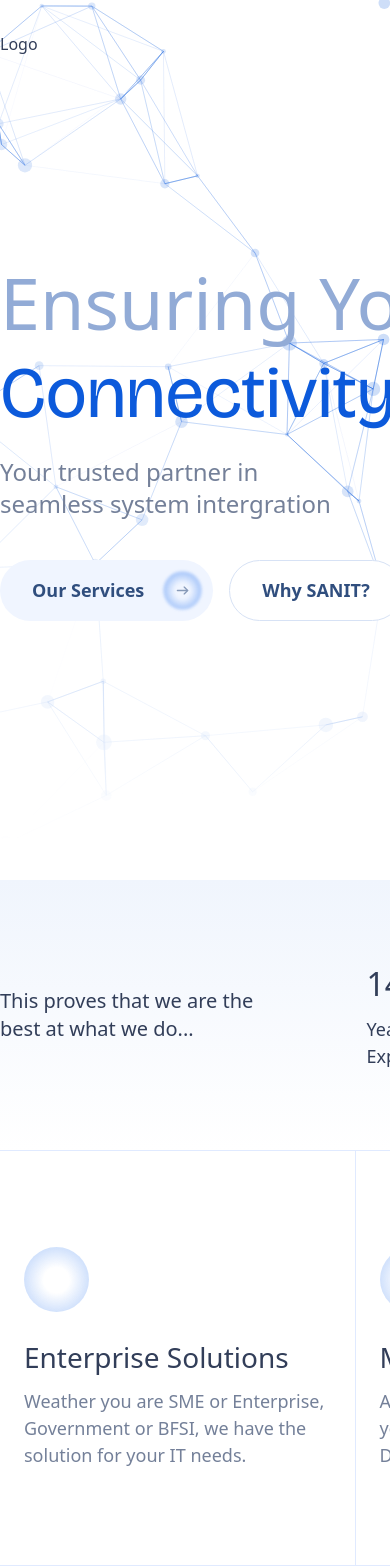
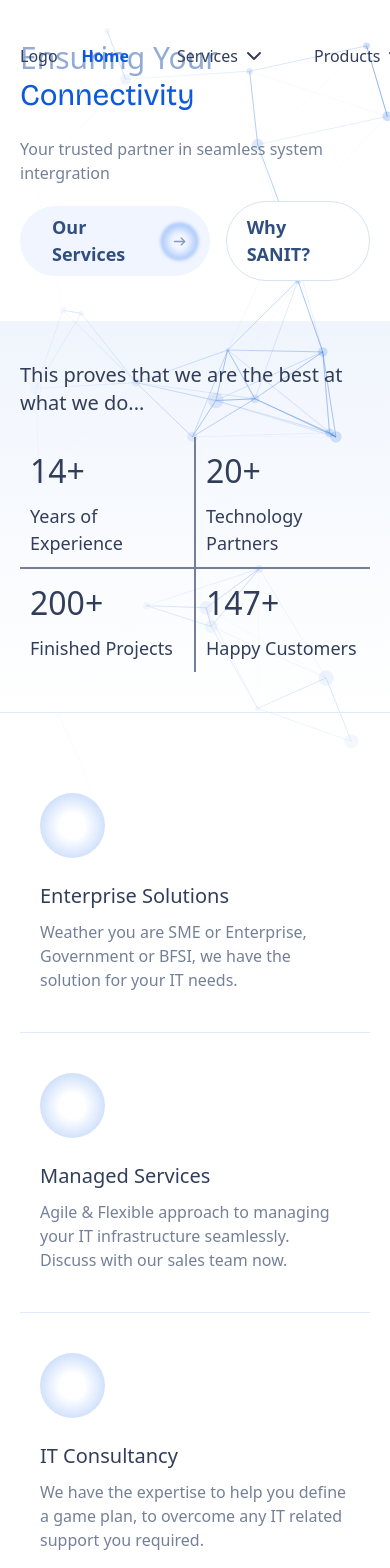
Before and after one commit to thusithakit/sanit, a Next.js app: page / in a window 390 px wide. Shown: the top 1568 px of the page. Built offline with nearby package versions, Linux system fonts and the light colour scheme.

Commit message:
home page mobile layout

```diff
--- a/app/globals.css
+++ b/app/globals.css
@@ -221,7 +221,7 @@
 
 @layer base {
   h1 {
-    @apply text-7xl font-normal text-[#92ABD6];
+    @apply text-3xl lg:text-7xl font-normal text-[#92ABD6];
     line-height: 120%;
   }
   h1 span {
@@ -242,7 +242,10 @@
 @layer utilities {
 
   .container {
-    @apply w-[1120px] mx-auto relative;
+    @apply lg:w-[1120px] mx-auto relative py-10 px-5;
+  }
+  .container.no-border {
+    @apply py-0;
   }
   .active {
     @apply text-[#0C5ADB] font-semibold;
@@ -254,7 +257,7 @@
 
 @layer components {
   .primary-button {
-    @apply w-fit flex relative items-center justify-center py-2 pr-2 pl-8 gap-4 bg-[#F0F5FF] rounded-[100px] font-semibold text-[#304E7E] text-[18px] cursor-pointer hover:bg-[#5793F7] transition-colors duration-300 ease-in-out hover:text-white;
+    @apply w-fit flex relative items-center justify-center py-2 pr-2 pl-8 lg:gap-4 bg-[#F0F5FF] rounded-[100px] font-semibold text-[#304E7E] text-[18px] cursor-pointer hover:bg-[#5793F7] transition-colors duration-300 ease-in-out hover:text-white;
   }
   footer h3 {
     @apply text-xl font-normal text-[#323E59] mb-2;
--- a/app/page.tsx
+++ b/app/page.tsx
@@ -18,61 +18,63 @@ export default function Home() {
   return (
     <>
       <section className="main">
-        <ParticlesClientWrapper className="right-0 top-0 mask-l-from-0% mask-b-from-50%" />
-        <div className="container flex flex-col justify-center h-[880px] w-[1100px] mx-auto">
-          <h1 className="max-w-[544px] mb-5">
+        <ParticlesClientWrapper className="right-0 top-0 mask-l-from-0% mask-b-from-50% w-full" />
+        <div className="container flex flex-col justify-center lg:h-[880px] lg:w-[1100px] mx-auto w-full h-auto">
+          <h1 className="max-w-[544px] lg:mb-5 w-full mb-6">
             Ensuring Your <span>Connectivity</span>
           </h1>
-          <p className="max-w-[352px] mb-10 text-2xl text-[#748099]">
+          <p className="max-w-[352px] lg:mb-10 lg:text-2xl text-[#748099] mb-4">
             Your trusted partner in seamless system intergration
           </p>
           <div className="flex items-center gap-4 z-10">
             <PrimaryButton href="/services">
               Our Services
             </PrimaryButton>
-            <Link href="" className="border border-[#D7E2F5] px-8 py-4 text-[#304E7E] font-[600] text-[18px] rounded-[100px] bg-white hover:animate-pulse hover:bg-[#304E7E] hover:text-white duration-300">Why SANIT?</Link>
+            <Link href="/about" className="border border-[#D7E2F5] px-5 py-3 rounded-full lg:px-8 lg:py-4 text-[#304E7E] font-[600] text-[18px] lg:rounded-[100px] bg-white hover:animate-pulse hover:bg-[#304E7E] hover:text-white duration-300">Why SANIT?</Link>
           </div>
         </div>
       </section>
       <section className="bg-linear-to-t from-white to-[#F0F5FD]">
-        <div className="flex items-center justify-center container gap-8 py-20">
-          <p className="flex-1/3 text-xl text-[#323E59] pr-12">
+        <div className="flex flex-col items-center justify-center container lg:gap-8 lg:py-20 gap-5 py-10 lg:flex-row">
+          <p className="flex-1/3 text-xl text-[#323E59] lg:pr-12">
             This proves that we are the best at what we do...
           </p>
-          <Numbers number={14} slug="Years of Experience" className="flex flex-1/6" />
-          <Numbers number={20} slug="Technology Partners" className="flex flex-1/6" />
-          <Numbers number={200} slug="Finished Projects" className="flex flex-1/6" />
-          <Numbers number={147} slug="Happy Customers" className="flex flex-1/6" />
+          <div className="lg:flex lg:gap-8 grid grid-cols-2 lg:flex-2/3 lg:grid-cols-4">
+            <Numbers number={14} slug="Years of Experience" className="flex border border-t-0 border-l-0 border-[#748099] lg:border-none p-2.5 lg:p-0" />
+            <Numbers number={20} slug="Technology Partners" className="flex border border-t-0 border-r-0 border-[#748099] lg:border-none p-2.5 lg:p-0" />
+            <Numbers number={200} slug="Finished Projects" className="flex border border-b-0 border-l-0 border-[#748099] lg:border-none p-2.5 lg:p-0" />
+            <Numbers number={147} slug="Happy Customers" className="flex border border-b-0 border-r-0 border-[#748099] lg:border-none p-2.5 lg:p-0" />
+          </div>
         </div>
       </section>
       <section className="bg-white">
-        <div className="container border border-[#E0EAFF] border-l-0 border-r-0 flex justify-center items-center">
+        <div className="container border border-[#E0EAFF] border-l-0 border-r-0 flex justify-center items-center flex-wrap lg:flex-nowrap w-fit">
           <Card cardTitle="Enterprise Solutions" cardContent="Weather you are SME or Enterprise, Government or BFSI, we have the solution for your IT needs." />
-          <Card className="border border-[#E0EAFF] border-t-0 border-b-0" cardTitle="Managed Services" cardContent="Agile & Flexible approach to managing your IT infrastructure seamlessly. Discuss with our sales team now." />
+          <Card className="border border-[#E0EAFF] border-x-0 lg:border-x lg:border-t-0 lg:border-b-0" cardTitle="Managed Services" cardContent="Agile & Flexible approach to managing your IT infrastructure seamlessly. Discuss with our sales team now." />
           <Card cardTitle="IT Consultancy" cardContent="We have the expertise to help you define a game plan, to overcome any IT related support you required." />
         </div>
       </section>
       <section>
-        <div className="container pt-[150px] pb-[126px] flex justify-between items-center gap-24">
+        <div className="container py-16 lg:pt-[150px] lg:pb-[126px] flex flex-col justify-center gap-10 lg:justify-between lg:flex-row items-center lg:gap-24">
           <div>
-            <h1 className="mb-5 w-[448px]">Why Sanit <span>Stands Out?</span></h1>
-            <p className="text-[#748099] text-2xl w-[352px]">Your trusted partner in seamless system intergration</p>
+            <h1 className="lg:mb-5 lg:w-[448px]">Why Sanit <span>Stands Out?</span></h1>
+            <p className="text-[#748099] lg:text-2xl lg:w-[352px]">Your trusted partner in seamless system intergration</p>
           </div>
           <CarouselCard />
         </div>
       </section>
       <DigitalSolutionsSection />
       <DigitalProductsSection />
-      <section className="relative bg-linear-to-t from-[#F0F5FD] from-80% to-white pt-16 mask-b-from-70%">
+      <section className="relative bg-linear-to-t from-[#F0F5FD] from-80% to-white lg:pt-16 mask-b-from-70%">
         <ParticlesClientWrapper className="left-0 top-0 mask-r-from-0% z-0" />
-        <div className="container flex justify-start items-center gap-10">
+        <div className="container no-border flex flex-col-reverse lg:flex-row justify-center lg:justify-start items-center gap-10">
           <Image src="/ensure.png" alt="Ensuring Your Connectivity" width={523} height={554} className="bottom-0 left-0 z-10 block relative" />
           <div>
             <Badge variant="outline" className="text-xs text-[#323E59] font-normal py-2.5 px-4 rounded-[100px]">14+ Years of Experience</Badge>
-            <h1 className="w-[480px] mb-2">Ensuring Your <span>Connectivity</span></h1>
-            <p className="text-2xl text-[#748099] mb-9">Let’s get connected</p>
-            <div className="flex items-center justify-start gap-2">
-              <p className="text-[18px] text-[#748099] mr-1">Follow us:</p>
+            <h1 className="lg:w-[480px] mb-2">Ensuring Your <span>Connectivity</span></h1>
+            <p className="lg:text-2xl text-[#748099] lg:mb-9">Let’s get connected</p>
+            <div className="flex items-center justify-start lg:gap-2">
+              <p className="lg:text-[18px] text-[#748099] mr-1">Follow us:</p>
               <SocialIcons className="bg-white" data={companySocialMediaLinks} />
             </div>
           </div>
--- a/components/Card.tsx
+++ b/components/Card.tsx
@@ -3,10 +3,10 @@ import React from 'react'
 
 const Card = ({ cardTitle, cardContent, className }: { cardTitle: string, cardContent: string, className?: string }) => {
     return (
-        <div className={`flex flex-col items-start justify-center py-24 px-6 ${className}`}>
+        <div className={`flex flex-col items-start justify-center py-10 px-5 lg:py-24 lg:px-6 ${className}`}>
             <Image src="/card-icon.svg" alt="Card Icon" className='mb-6 animate-pulse' width={65} height={65} />
-            <h2 className='text-[28px] text-[#323E59] font-normal mb-2.5'>{cardTitle}</h2>
-            <p className='text-[18px] text-[#748099]'>{cardContent}</p>
+            <h2 className='text-xl lg:text-[28px] text-[#323E59] font-normal mb-2.5'>{cardTitle}</h2>
+            <p className='lg:text-[18px] text-[#748099]'>{cardContent}</p>
         </div>
     )
 }
--- a/components/LearnMoreCard.tsx
+++ b/components/LearnMoreCard.tsx
@@ -12,7 +12,7 @@ const LearnMoreCard = ({ cardTitle, cardContent, href, className }: { cardTitle:
         <div
             onMouseEnter={onMouseEnter}
             onMouseLeave={onMouseLeave}
-            className={`hover:bg-[#0C5ADB] group ease-in-out duration-300 px-8 pt-24 pb-8 ${className}`}
+            className={`hover:bg-[#0C5ADB] group ease-in-out duration-300 lg:px-8 lg:pt-24 lg:pb-8 px-4 py-6 ${className}`}
         >
             {isHovering ? (
                 <Image src="/learn-more-active.svg" alt="Learn More Active" width={65} height={65} className="mb-6" />
--- a/components/Navbar.tsx
+++ b/components/Navbar.tsx
@@ -25,7 +25,7 @@ const Navbar = () => {
 
     return (
         <header className={`fixed top-0 w-full z-50 transition-all duration-300 ${isScrolled ? "bg-white shadow-md" : "bg-transparent"}`}>
-            <div className="container flex justify-between items-center">
+            <div className="container no-border flex justify-between items-center">
                 <Link href="/" className="py-6">
                     <h2>Logo</h2>
                 </Link>
```
Also changed, not shown: components/DigitalProductsSection.tsx (+7 -7 lines), components/DigitalSolutionsSection.tsx (+7 -7 lines).
